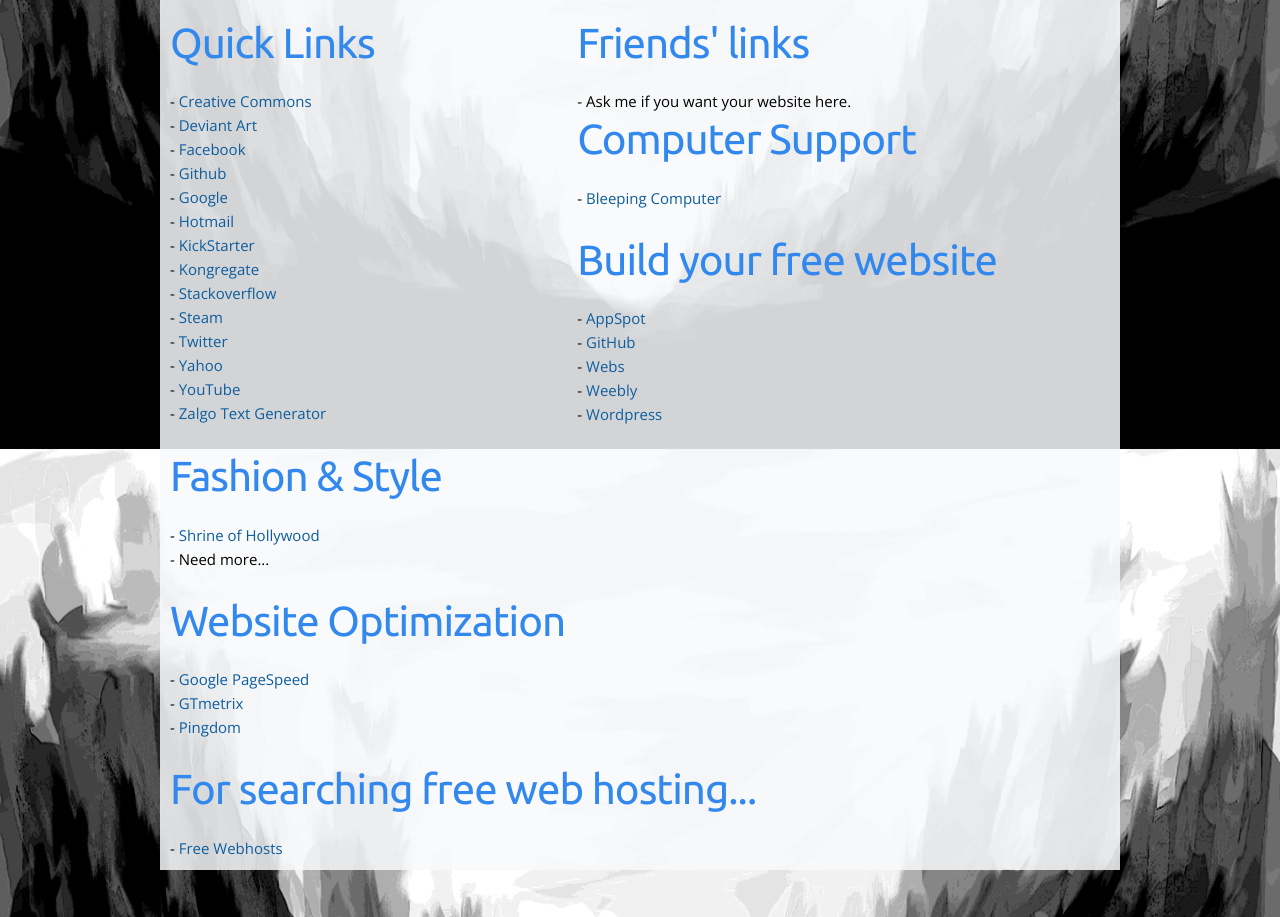
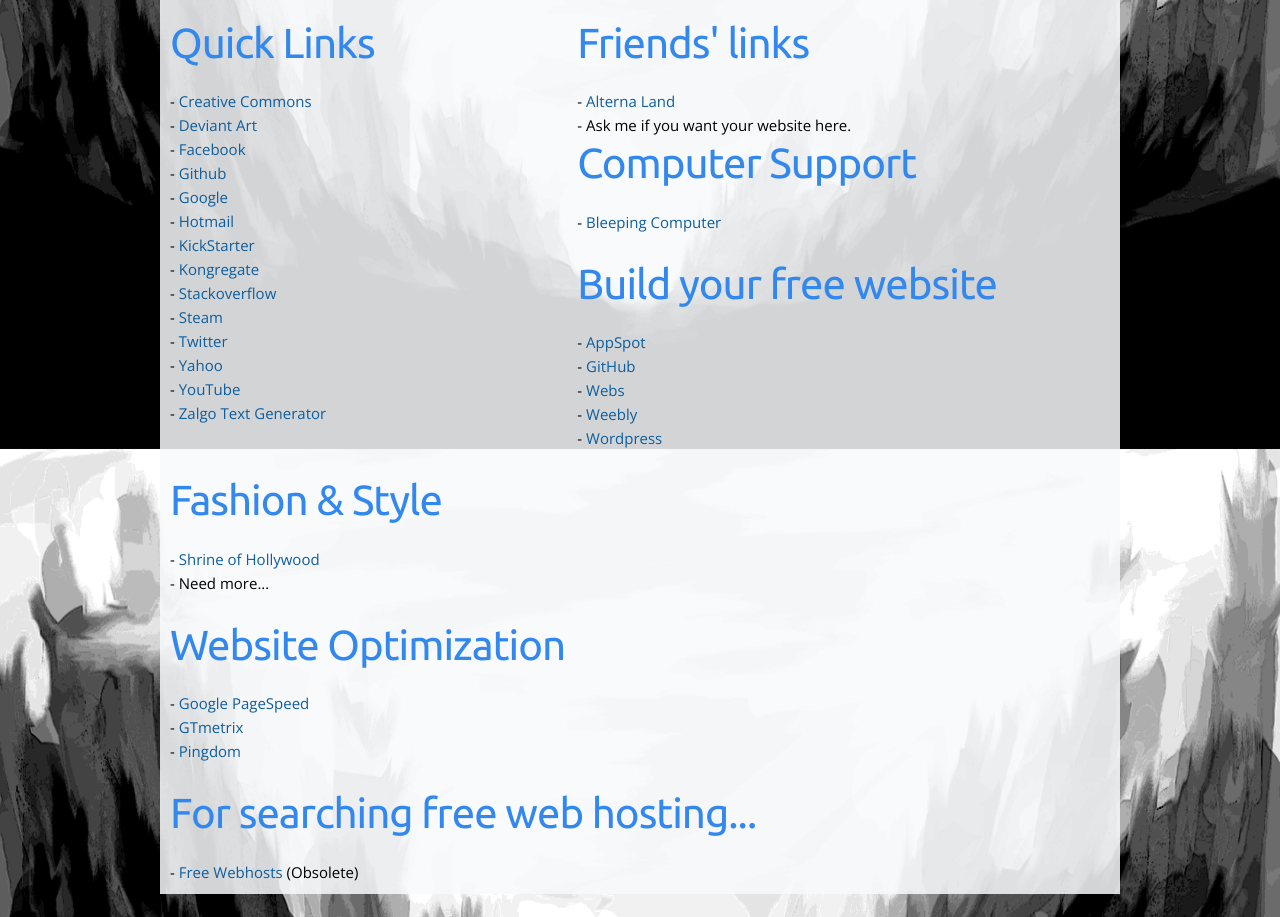
Before and after one commit to Rixuel/rixuel.github.io, a plain HTML site: page links.html in a window 1280 px wide. Shown: the part 351-1268 px from the top of the page. Drawn offline with nearby package versions, Linux system fonts and the light colour scheme.

Commit message:
update links.html

```diff
--- a/links.html
+++ b/links.html
@@ -60,6 +60,7 @@
 
 			<div class="seven columns checkcont">
 				<h2>Friends' links</h2>
+				- <a href="https://alternaland.github.io">Alterna Land</a><br>
 				- Ask me if you want your website here.
 
 				<br><h2>Computer Support</h2>
@@ -86,7 +87,7 @@
 				- <a href="https://tools.pingdom.com">Pingdom</a><br>
 
 				<br><h2>For searching free web hosting...</h2>
-				- <a href="http://www.free-webhosts.com/power-search.php">Free Webhosts</a><br>
+				- <a href="http://www.free-webhosts.com/power-search.php">Free Webhosts</a> (Obsolete)<br>
 			</div>
 		</div>
 	</div>
```
